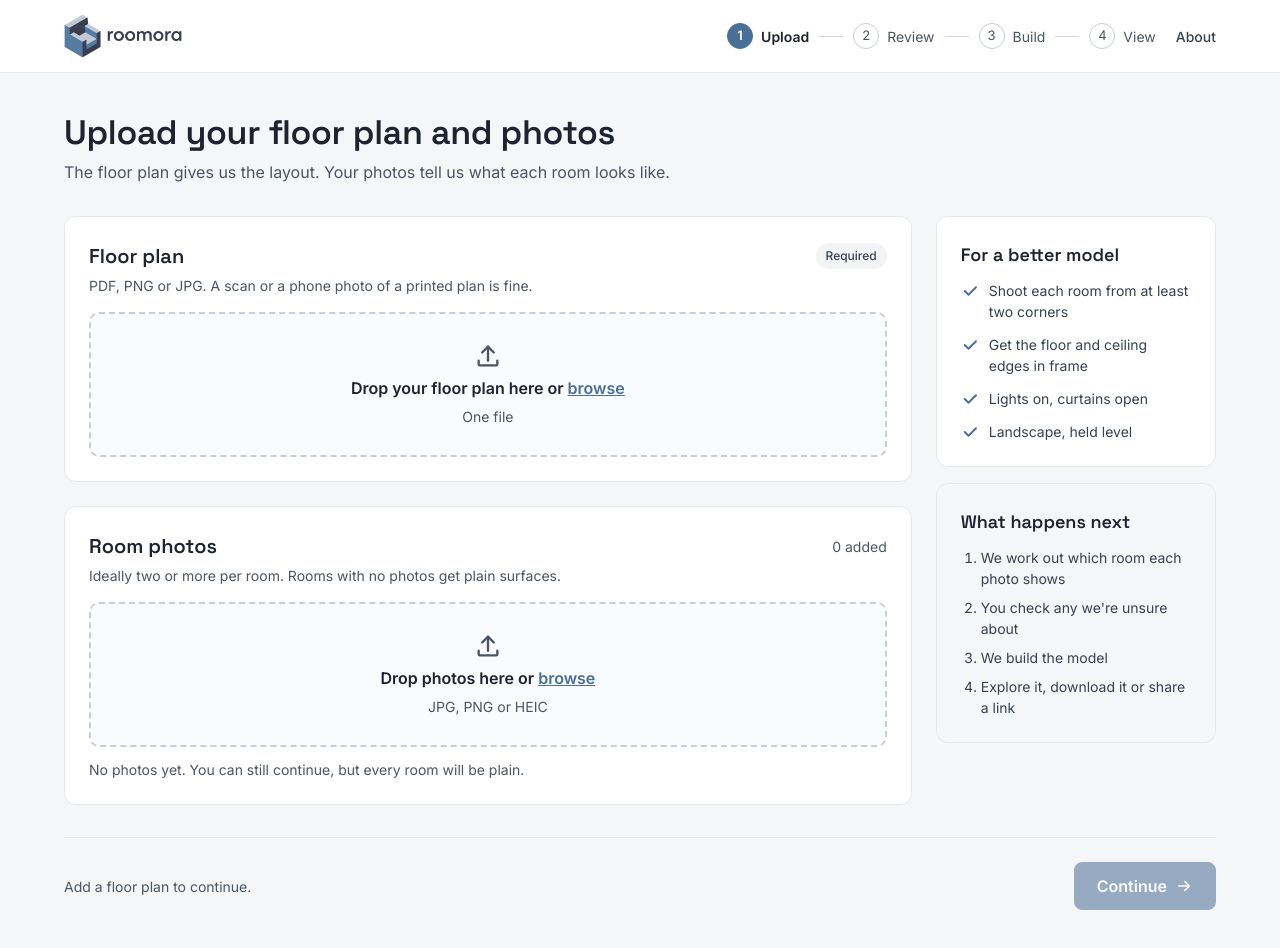
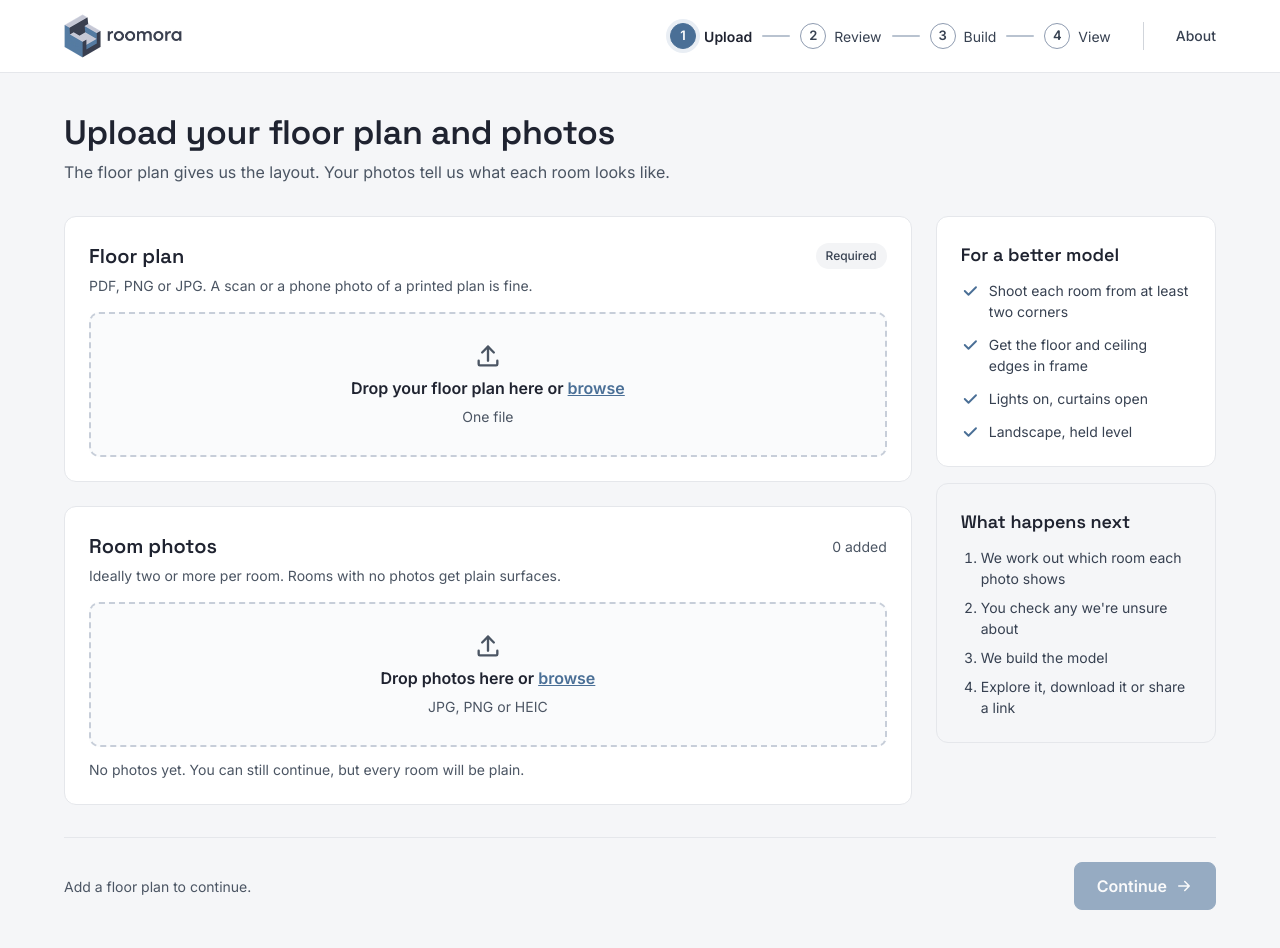
Before and after one commit to jessica-weisq/Roomora, a React (Vite) app: page / in a window 1280 px wide. Shown: the top 948 px of the page. Built offline with nearby package versions, Linux system fonts and the light colour scheme.

Commit message:
Updated CSS

```diff
--- a/src/styles.css
+++ b/src/styles.css
@@ -45,20 +45,23 @@ button, input, select { font: inherit; }
 }
 .brand { display: flex; align-items: center; text-decoration: none; }
 .brand img { display: block; height: 44px; width: auto; }
-.header-end { display: flex; flex-wrap: wrap; align-items: center; gap: 20px; }
-.header-link { color: var(--ink-2); text-decoration: none; font-size: 14px; font-weight: 500; }
+.header-end { display: flex; flex-wrap: wrap; align-items: center; gap: 32px; }
+/* A divider sets About apart from the progress steps */
+.header-link { color: var(--ink-2); text-decoration: none; font-size: 14px; font-weight: 500; padding-left: 32px; border-left: 1px solid var(--line-strong); line-height: 28px; }
+.header-link:only-child { padding-left: 0; border-left: 0; }
 .header-link:hover { color: var(--accent); text-decoration: underline; }
 .stepper { list-style: none; margin: 0; padding: 0; display: flex; flex-wrap: wrap; align-items: center; gap: 10px; font-size: 14px; }
-.stepper-sep { width: 24px; height: 1px; background: var(--line-strong); }
-.step { display: flex; align-items: center; gap: 8px; color: var(--muted); }
+.stepper-sep { width: 28px; height: 2px; border-radius: 1px; background: #b9c3d0; }
+.step { display: flex; align-items: center; gap: 8px; color: var(--ink-2); }
 .step-dot {
-  width: 26px; height: 26px; border-radius: 999px; border: 1px solid #c7ced9;
-  display: inline-flex; align-items: center; justify-content: center; font-size: 13px;
+  width: 26px; height: 26px; border-radius: 999px; border: 1.5px solid #8e9bb0; color: var(--ink-2);
+  display: inline-flex; align-items: center; justify-content: center; font-size: 13px; font-weight: 600;
 }
 .step.current { color: var(--ink); font-weight: 600; }
-.step.current .step-dot { background: var(--accent); border-color: var(--accent); color: #fff; }
+.step.current .step-dot { background: var(--accent); border-color: var(--accent); color: #fff; box-shadow: 0 0 0 4px var(--accent-tint); }
 .step.done { color: var(--ink-2); }
-.step.done .step-dot { background: var(--accent-tint); border-color: var(--accent-tint); color: var(--accent); }
+.step.done .step-dot { background: var(--accent-fill); border-color: var(--accent-fill); color: var(--accent-hover); }
+.step.done + .stepper-sep { background: var(--accent); }
 
 /* Layout */
 .page { max-width: 1200px; margin: 0 auto; padding: 40px 24px 64px; }
```
